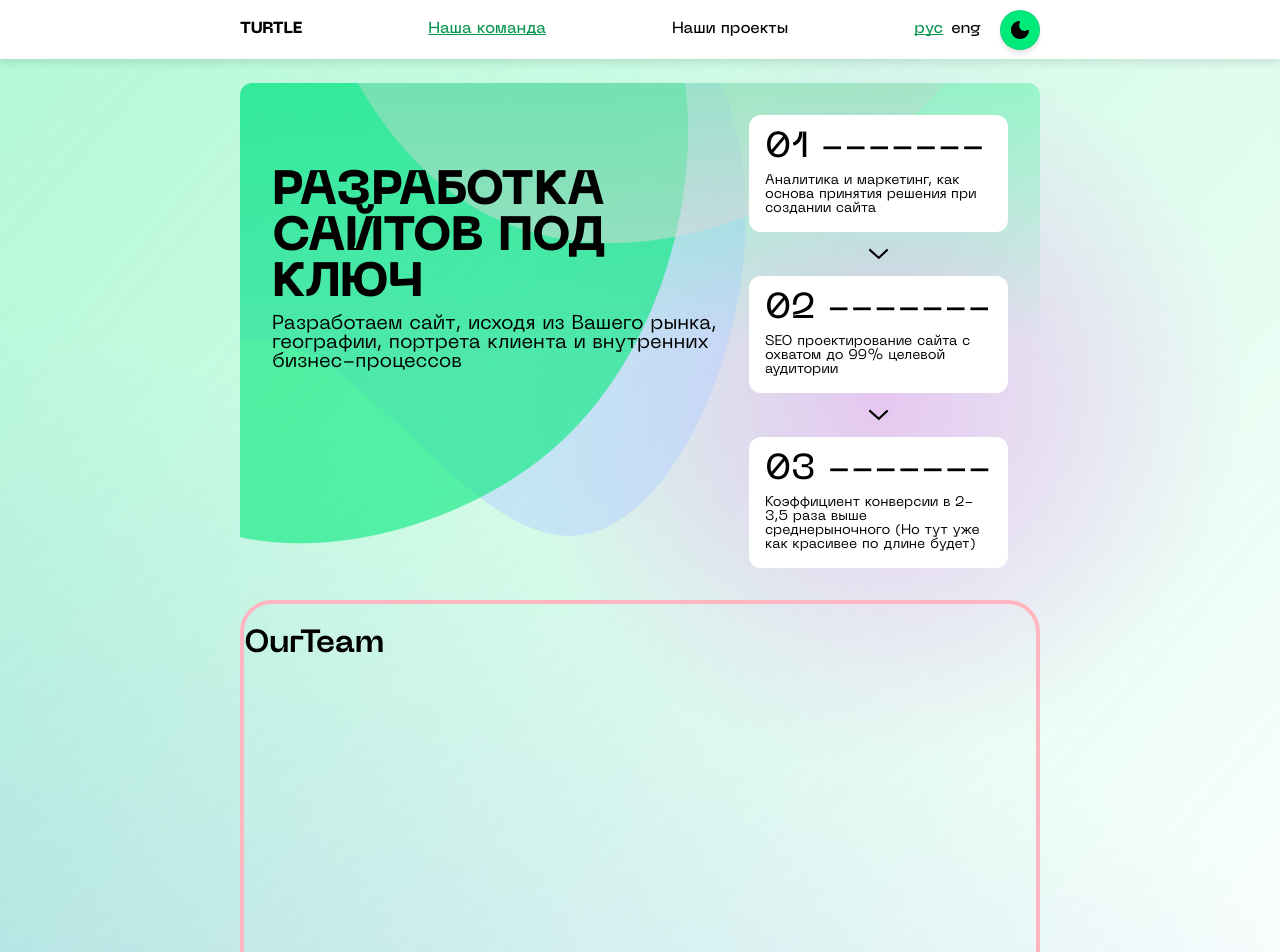
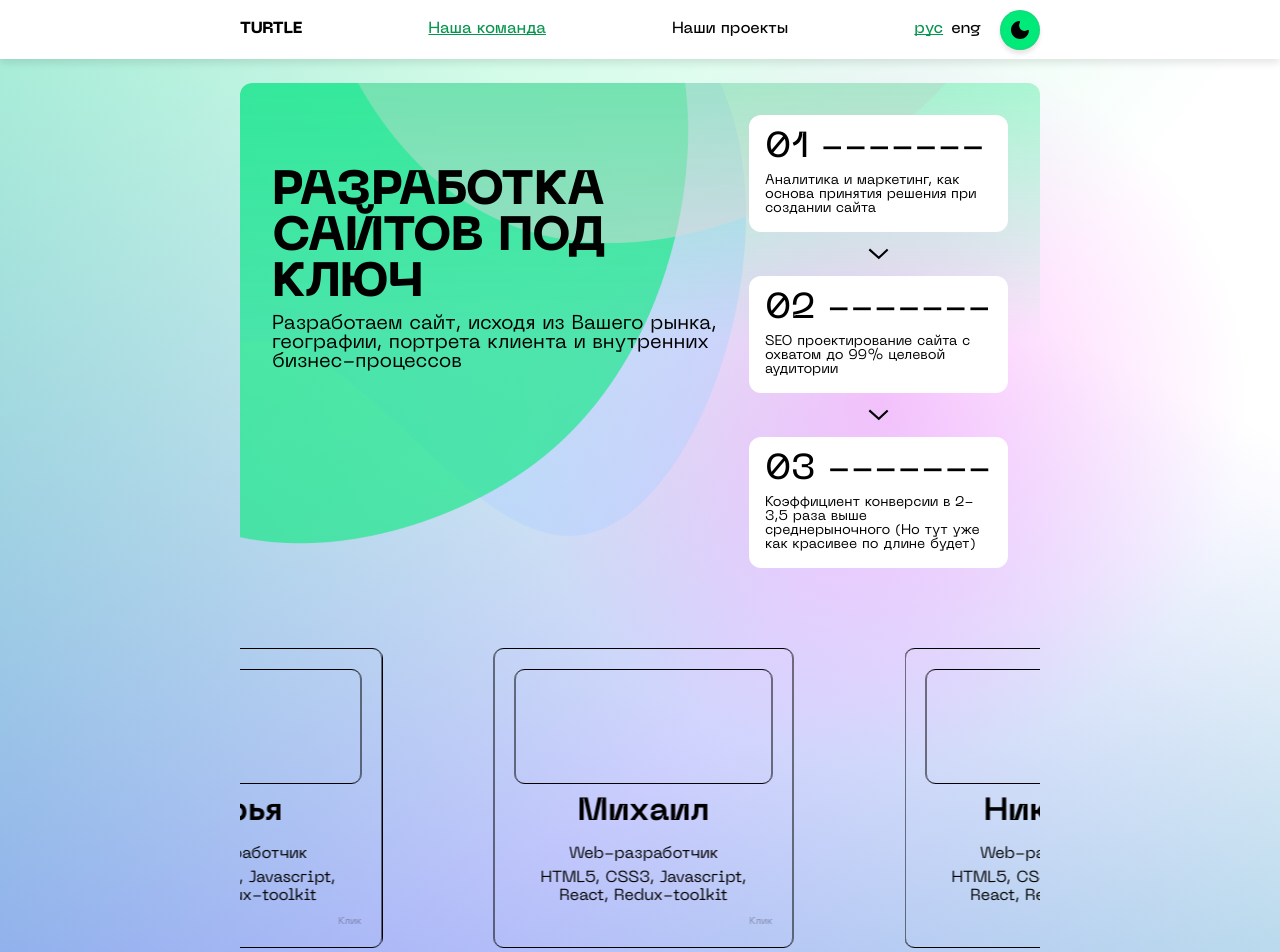
Before and after one commit to Flasck/Own_project, a React app: page / in a window 1280 px wide. Shown: the top 952 px of the page. Built offline with nearby package versions, Linux system fonts and the light colour scheme.

Commit message:
Setup slider

```diff
--- a/package.json
+++ b/package.json
@@ -52,6 +52,7 @@
     "react-dom": "^18.2.0",
     "react-hook-form": "^7.40.0",
     "react-redux": "^8.0.5",
-    "react-router-dom": "^6.4.5"
+    "react-router-dom": "^6.4.5",
+    "swiper": "^8.4.5"
   }
 }
--- a/src/components/Layout/Layout.module.css
+++ b/src/components/Layout/Layout.module.css
@@ -1,7 +1,7 @@
 .root {
 	display: flex;
 	flex-direction: column;
-  	flex-grow: 1;
+	flex-grow: 1;
 }
 
 .container {
@@ -14,6 +14,7 @@
 .content {
 	width: 100%;
 	max-width: var(--max-width);
+	overflow: hidden;
 }
 
 .header {
--- a/src/components/OurTeam/OurTeam.jsx
+++ /dev/null
@@ -1,8 +0,0 @@
-import React from 'react'
-import styles from './OurTeam.module.css'
-
-export const OurTeam = () => {
-    return <section className={styles.root}>
-        <h1>OurTeam</h1>
-    </section>
-}
--- a/src/components/OurTeam/OurTeam.module.css
+++ /dev/null
@@ -1,7 +0,0 @@
-/* Убрать перед реализацей */
-.root {
-	height: 400px;
-	border: 4px solid lightpink;
-	border-radius: 2em;
-}
-/* Убрать перед реализацей */
--- /dev/null
+++ b/src/components/TeamSlider/PersonCard/PersonCard.jsx
@@ -0,0 +1,26 @@
+import React, { useState } from "react"
+import styles from "./PersonCard.module.css"
+import { classnames } from "../../../utils/classnames"
+
+export const PersonCard = ({ photo, name, post, techs, desc }) => {
+	const [side, setSide] = useState(true)
+	const change = () => {
+		setSide(!side)
+		console.log(side)
+	}
+	return (
+		<div onClick={change} className={styles.wrapper}>
+			<div className={classnames(styles.back, side ? styles.back_base : styles.back_rev)}>
+				<div className={styles.photo}></div>
+				<h1 className={styles.name}>{name}</h1>
+				<p className={styles.post}>{post}</p>
+				<p className={styles.techs}>{techs}</p>
+				<span className={styles.click}>Клик</span>
+			</div>
+
+			<div className={classnames(styles.front, side ? styles.front_base : styles.front_rev)}>
+				<p className={styles.desc}>{desc}</p>
+			</div>
+		</div>
+	)
+}
--- /dev/null
+++ b/src/components/TeamSlider/PersonCard/PersonCard.module.css
@@ -0,0 +1,75 @@
+.wrapper {
+	width: 300px;
+	height: 300px;
+	position: relative;
+}
+
+.front,
+.back {
+	width: 100%;
+	height: 100%;
+	padding: 20px;
+	box-sizing: border-box;
+	position: absolute;
+	left: 0;
+	top: 0;
+	display: flex;
+	justify-content: center;
+	align-items: center;
+	flex-direction: column;
+	border-radius: 10px;
+	border: 1px solid;
+	transition: 0.3s ease-in;
+	backface-visibility: hidden;
+}
+
+.back {
+	transform: rotateY(180deg);
+}
+
+.photo {
+	width: 100%;
+	height: 100%;
+	border-radius: 10px;
+	border: 1px solid;
+}
+
+.name {
+	margin: 0;
+	margin-top: 10px;
+}
+.post {
+	margin: 15px 0 5px 0;
+}
+
+.techs {
+	text-align: center;
+	margin: 0;
+}
+
+.desc {
+	text-align: center;
+}
+
+.click {
+	margin-top: 10px;
+	opacity: 0.3;
+	font-size: 10px;
+	align-self: flex-end;
+}
+
+.front_base {
+	transform: perspective(700px) rotateY(180deg);
+}
+
+.back_base {
+	transform: perspective(700px) rotateY(360deg);
+}
+
+.front_rev {
+	transform: perspective(700px) rotateY(0deg);
+}
+
+.back_rev {
+	transform: perspective(700px) rotateY(180deg);
+}
--- /dev/null
+++ b/src/components/TeamSlider/TeamSlider.jsx
@@ -0,0 +1,64 @@
+import React from "react"
+import { PersonCard } from "./PersonCard/PersonCard"
+import SwiperCore, { Autoplay } from "swiper"
+import { Swiper, SwiperSlide } from "swiper/react"
+import "swiper/swiper.min.css"
+import "swiper/css/navigation"
+import styles from "./TeamSlider.module.css"
+
+export const TeamSlider = () => {
+	const bd = [
+		{
+			id: 1,
+			name: "Дарья",
+			post: "Web-разработчик",
+			techs: "HTML5, CSS3, Javascript, React, Redux-toolkit",
+			desc: "Lorem ipsum dolor sit amet consectetur adipisicing elit. Beatae nostrum porro, officiis nam reprehenderit accusamus consequuntur iure inventore veritatis quos eius doloribus ea! Illo ab quaerat saepe est architecto. Eveniet.",
+		},
+		{
+			id: 2,
+			name: "Михаил",
+			post: "Web-разработчик",
+			techs: "HTML5, CSS3, Javascript, React, Redux-toolkit",
+			desc: "Lorem ipsum dolor sit amet, consectetur adipisicing elit. Aspernatur consectetur ab facilis necessitatibus qui sint repellat accusamus! Assumenda nemo, inventore harum delectus cupiditate quam dolor vitae ut cumque nesciunt sequi?",
+		},
+		{
+			id: 3,
+			name: "Николай",
+			post: "Web-разработчик",
+			techs: "HTML5, CSS3, Javascript, React, Redux-toolkit",
+			desc: "Lorem ipsum dolor sit amet consectetur adipisicing elit. Voluptatem laborum rem labore esse consequuntur nesciunt quae ad molestias. Culpa facilis possimus magni tempore. Minima natus sint delectus porro blanditiis distinctio.",
+		},
+		{
+			id: 4,
+			name: "Владислав",
+			post: "Web-разработчик",
+			techs: "HTML5, CSS3, Javascript, React, Redux-toolkit",
+			desc: "Lorem ipsum dolor sit amet consectetur adipisicing elit. Molestias ipsum quisquam alias non itaque error officiis quia tempora ullam. Quas harum sit consectetur doloribus repellendus neque quod dolorem reprehenderit ipsam.",
+		},
+	]
+
+	SwiperCore.use([Autoplay])
+
+	return (
+		<Swiper
+			slidesPerView={2}
+			centeredSlides={true}
+			className={styles.slider}
+			spaceBetween={70}
+			autoplay={{ delay: 5000 }}
+		>
+			{bd.map((person) => (
+				<SwiperSlide key={person.id}>
+					<PersonCard
+						key={person.id}
+						name={person.name}
+						post={person.post}
+						techs={person.techs}
+						desc={person.desc}
+					/>
+				</SwiperSlide>
+			))}
+		</Swiper>
+	)
+}
--- /dev/null
+++ b/src/components/TeamSlider/TeamSlider.module.css
@@ -0,0 +1,4 @@
+.slider {
+	margin: 3rem 0 3rem 3rem;
+	overflow: visible;
+}
--- a/src/pages/MainPage/MainPage.jsx
+++ b/src/pages/MainPage/MainPage.jsx
@@ -1,13 +1,15 @@
-import React from 'react'
-import { HeroBlock } from '@components/HeroBlock/HeroBlock'
-import styles from './MainPage.module.css'
-import {OurTeam} from "@components/OurTeam/OurTeam";
-import {MapBlock} from "@components/MapBlock/MapBlock";
+import React from "react"
+import { HeroBlock } from "@components/HeroBlock/HeroBlock"
+import styles from "./MainPage.module.css"
+import { TeamSlider } from "@components/TeamSlider/TeamSlider"
+import { MapBlock } from "@components/MapBlock/MapBlock"
 
 export const MainPage = () => {
-        return <>
-                <HeroBlock />
-                <OurTeam />
-                <MapBlock />
-        </>
+	return (
+		<>
+			<HeroBlock />
+			<TeamSlider />
+			<MapBlock />
+		</>
+	)
 }
```
Also changed, not shown: src/components/OurTeam/CartPerson/CartPerson.jsx (deleted, +0 -8 lines), src/components/MapBlock/IconMark.svg (renamed from src/components/MapBlock/IconMarkSelected.svg), src/components/OurTeam/CartPerson/CartPerson.module.css (deleted).
